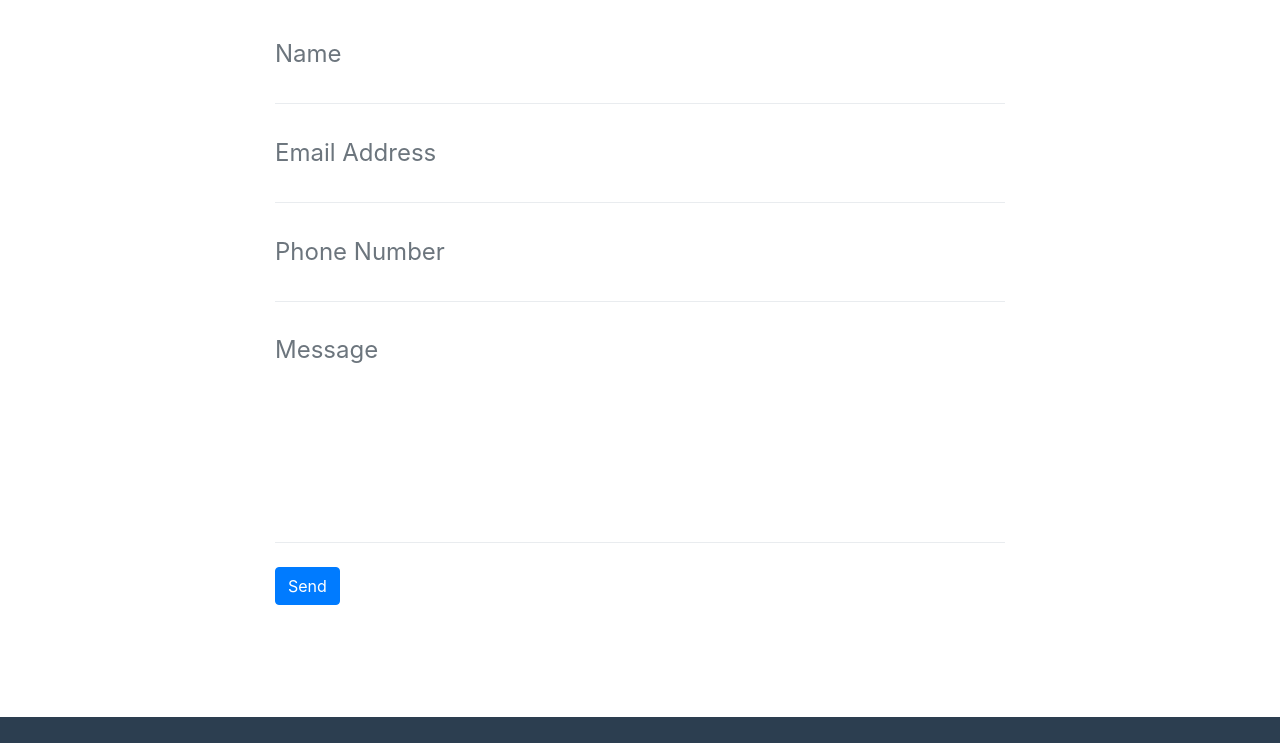
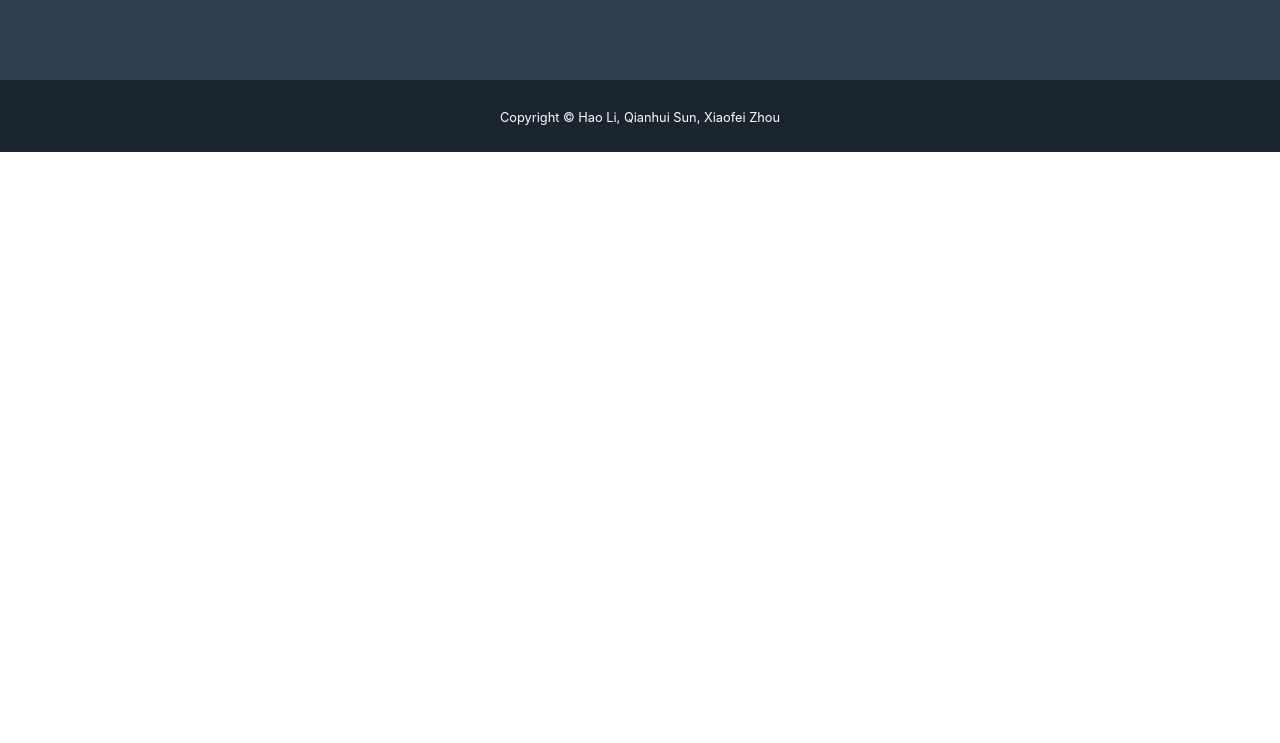
Before and after one commit to lihaobhsfer/DisasterLab-landing-page, a website with bundled scripts: page index.html in a window 1280 px wide. Shown: the part 3365-4108 px from the top of the page. After the commit the page ends 3517 px from the top, so only its background shows below. Built offline with nearby package versions, Linux system fonts and the light colour scheme.

Commit message:
Delete contact section

```diff
--- a/index.html
+++ b/index.html
@@ -186,59 +186,6 @@
       </div>
       <div class="text-center mt-4">
 
-      </div>
-    </div>
-  </section>
-
-  <!-- Contact Section -->
-  <section id="contact">
-    <div class="container">
-      <h2 class="text-center text-uppercase text-secondary mb-0">Contact Me</h2>
-      <hr class="star-dark mb-5">
-      <div class="row">
-        <div class="col-lg-8 mx-auto">
-          <!-- To configure the contact form email address, go to mail/contact_me.php and update the email address in the PHP file on line 19. -->
-          <!-- The form should work on most web servers, but if the form is not working you may need to configure your web server differently. -->
-          <form name="sentMessage" id="contactForm" novalidate="novalidate">
-            <div class="control-group">
-              <div class="form-group floating-label-form-group controls mb-0 pb-2">
-                <label>Name</label>
-                <input class="form-control" id="name" type="text" placeholder="Name" required="required"
-                  data-validation-required-message="Please enter your name.">
-                <p class="help-block text-danger"></p>
-              </div>
-            </div>
-            <div class="control-group">
-              <div class="form-group floating-label-form-group controls mb-0 pb-2">
-                <label>Email Address</label>
-                <input class="form-control" id="email" type="email" placeholder="Email Address" required="required"
-                  data-validation-required-message="Please enter your email address.">
-                <p class="help-block text-danger"></p>
-              </div>
-            </div>
-            <div class="control-group">
-              <div class="form-group floating-label-form-group controls mb-0 pb-2">
-                <label>Phone Number</label>
-                <input class="form-control" id="phone" type="tel" placeholder="Phone Number" required="required"
-                  data-validation-required-message="Please enter your phone number.">
-                <p class="help-block text-danger"></p>
-              </div>
-            </div>
-            <div class="control-group">
-              <div class="form-group floating-label-form-group controls mb-0 pb-2">
-                <label>Message</label>
-                <textarea class="form-control" id="message" rows="5" placeholder="Message" required="required"
-                  data-validation-required-message="Please enter a message."></textarea>
-                <p class="help-block text-danger"></p>
-              </div>
-            </div>
-            <br>
-            <div id="success"></div>
-            <div class="form-group">
-              <button type="submit" class="btn btn-primary btn-xl" id="sendMessageButton">Send</button>
-            </div>
-          </form>
-        </div>
       </div>
     </div>
   </section>
```
